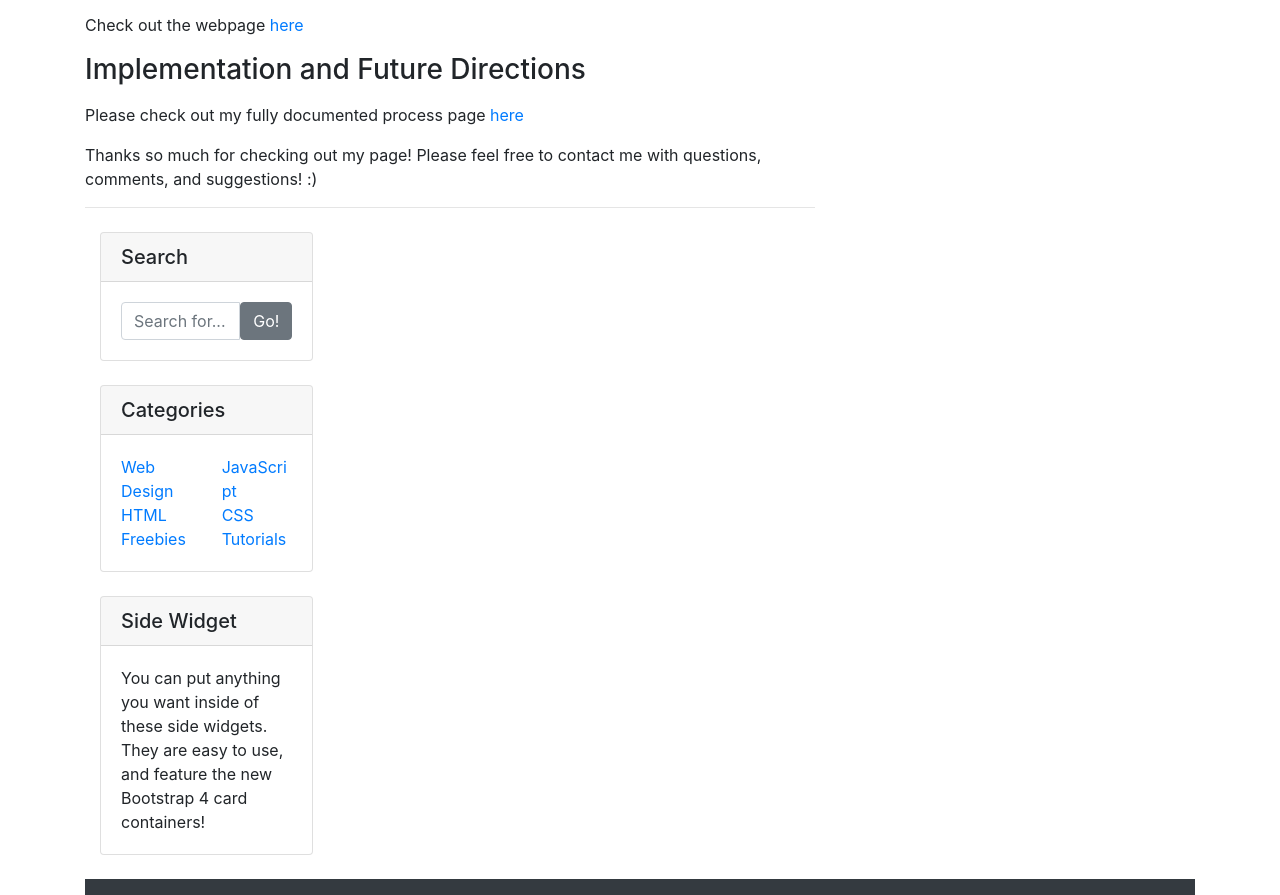
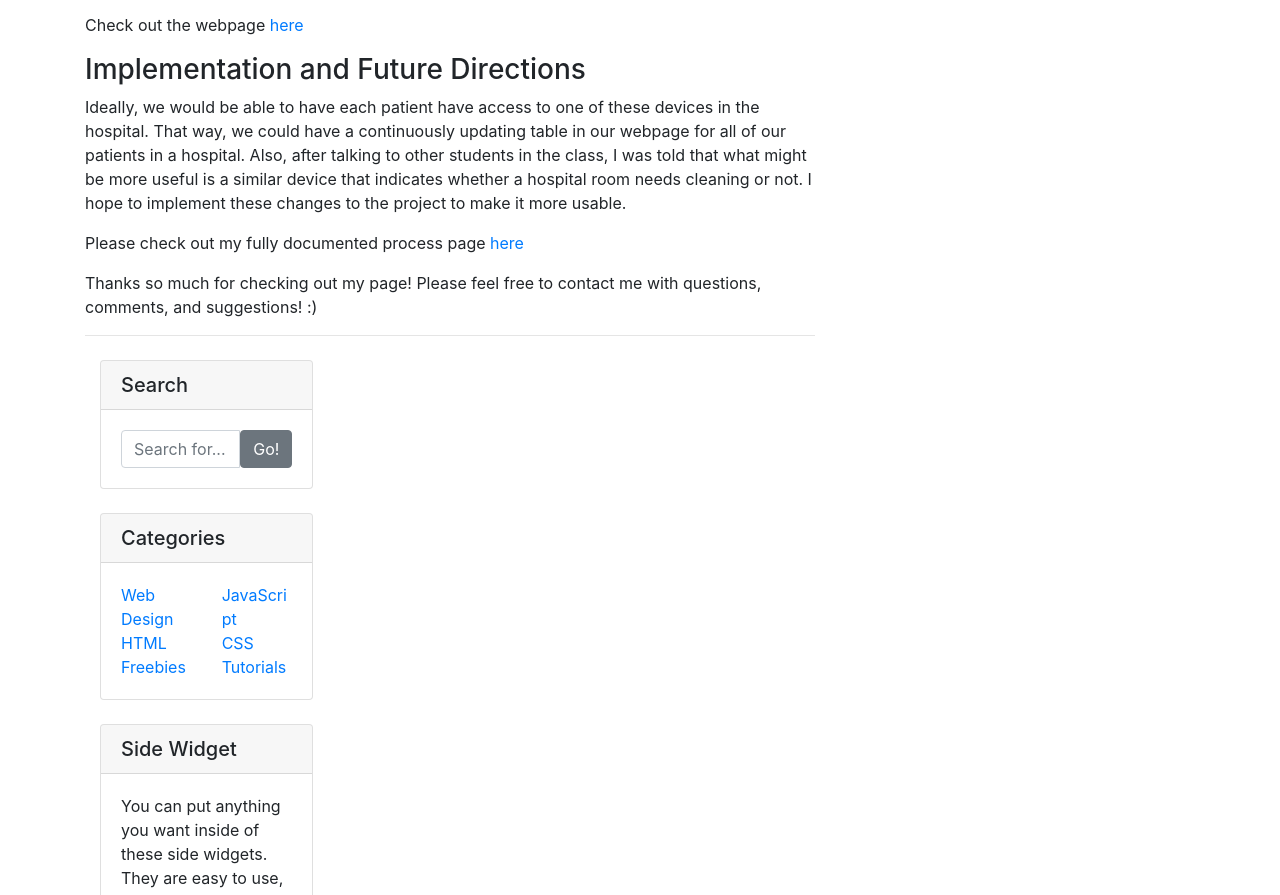
Before and after one commit to nishita717/PS-70-Assignments, a website: page FinalProject/index.html in a window 1280 px wide. Shown: the part 2334-3229 px from the top of the page. Drawn offline with nearby package versions, Linux system fonts and the light colour scheme.

Commit message:
future direction

```diff
--- a/FinalProject/index.html
+++ b/FinalProject/index.html
@@ -126,7 +126,7 @@
 
         <h3> Implementation and Future Directions </h3>
 
-        <p> </p>
+        <p> Ideally, we would be able to have each patient have access to one of these devices in the hospital. That way, we could have a continuously updating table in our webpage for all of our patients in a hospital. Also, after talking to other students in the class, I was told that what might be more useful is a similar device that indicates whether a hospital room needs cleaning or not. I hope to implement these changes to the project to make it more usable. </p>
 
 
 
```
